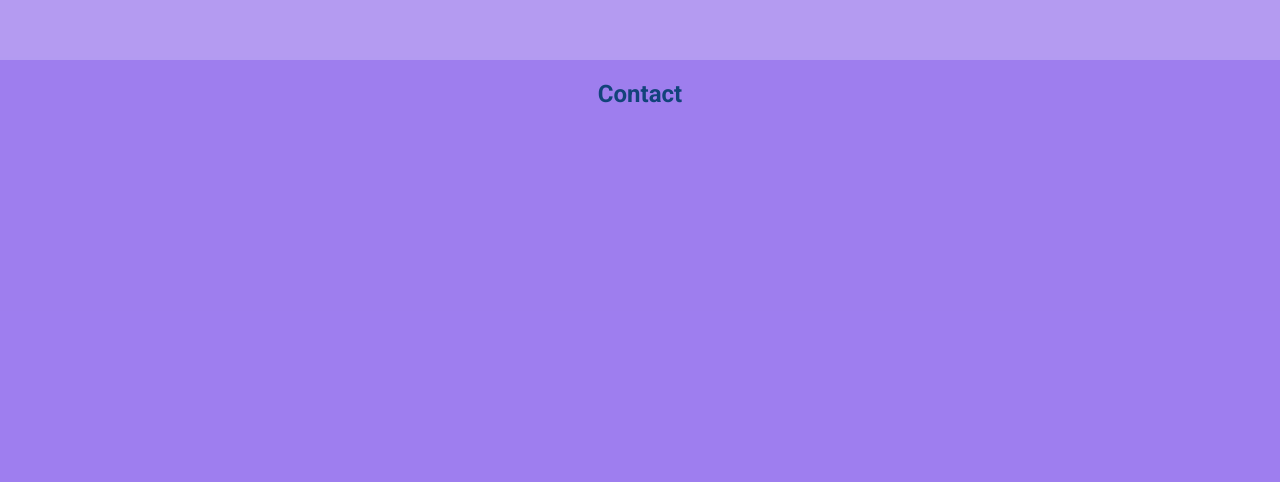
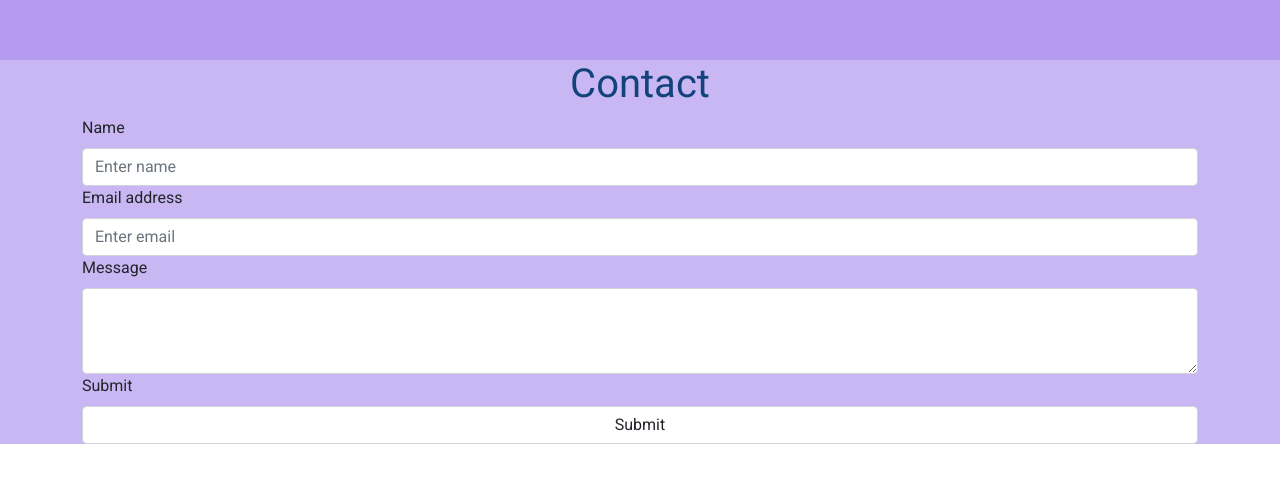
Before and after one commit to GlebTc/Portfolio, a React (Create React App) app: page / in a window 1280 px wide. Shown: the part 2230-2712 px from the top of the page. After the commit the page ends 2690 px from the top, so only its background shows below. Built offline with nearby package versions, Linux system fonts and the light colour scheme.

Commit message:
Contact form added

```diff
--- a/package.json
+++ b/package.json
@@ -14,10 +14,12 @@
     "@types/node": "^16.11.36",
     "@types/react": "^18.0.9",
     "@types/react-dom": "^18.0.5",
+    "bootstrap": "^5.1.3",
     "emailjs": "^4.0.0",
     "emailjs-com": "^3.2.0",
     "font-awesome": "^4.7.0",
     "react": "^18.1.0",
+    "react-bootstrap": "^2.4.0",
     "react-dom": "^18.1.0",
     "react-router-hash-link": "^2.4.3",
     "react-scripts": "5.0.1",
--- a/src/components/NavBar.tsx
+++ b/src/components/NavBar.tsx
@@ -14,13 +14,13 @@ const NavBar: React.FC = () => {
         <>
 
 {/* -------------------------------Start Main NavBar------------------------------- */}
-            <nav className="nav__container nav__container__display">
+        <nav className="nav__container nav__container__display">
             <ul className="nav__social__links">
-                <li className="nav__side__link"><a href="https://file.io/cKkb2hMNz1n8" target="_blank"><FontAwesomeIcon icon={faFilePdf} /></a></li>
-                <li className="nav__side__link"><a href="https://www.linkedin.com/in/glebtc/" target="_blank"><FontAwesomeIcon icon={faLinkedin} /></a></li>
-                <li className="nav__side__link"><a href="https://github.com/GlebTc" target="_blank"><FontAwesomeIcon icon={faGithub} /></a></li>
-                <li className="nav__side__link"><a href="mailto:gleb.tchani@gmail.com"><FontAwesomeIcon icon={faAt} /></a></li>
-                <li className="nav__side__link"><FontAwesomeIcon icon={faPhone} /></li>
+                <li className="nav__side__link"><a href="https://file.io/cKkb2hMNz1n8" target="_blank" rel="noreferrer"><FontAwesomeIcon icon={faFilePdf} /></a></li>
+                <li className="nav__side__link"><a href="https://www.linkedin.com/in/glebtc/" target="_blank" rel="noreferrer"><FontAwesomeIcon icon={faLinkedin} /></a></li>
+                <li className="nav__side__link"><a href="https://github.com/GlebTc" target="_blank" rel="noreferrer"><FontAwesomeIcon icon={faGithub} /></a></li>
+                <li className="nav__side__link"><a href="mailto:gleb.tchani@gmail.com" rel="noreferrer"><FontAwesomeIcon icon={faAt} /></a></li>
+                <li className="nav__side__link"><a href="tel:+19057304227" rel="noreferrer"><FontAwesomeIcon icon={faPhone} /></a></li>
             </ul>
             <ul className="nav__links__container">
                 <Link
--- a/src/components/pages__components/Contact.tsx
+++ b/src/components/pages__components/Contact.tsx
@@ -1,8 +1,60 @@
+import { useState } from "react";
+import { Container, Form } from "react-bootstrap";
+
 const Contact = ({title, id}:{title: string, id:string}) => {
+
+    const [name, setName] = useState("");
+    const [email, setEmail] = useState("");
+    const [message, setMessage] = useState("");
+    const [error, setError] = useState("");
+    const [success, setSuccess] = useState("");
+
+    const handleSubmit = (e:any) => {
+        e.preventDefault();
+        if(name === "" || email === "" || message === "") {
+            setError("All fields are required");
+        } else {
+            setError("");
+            setSuccess("Message sent");
+        }
+    }
+
     return (
-        <section id={id} className="contact__container">
-            <h1>{title}</h1>
-        </section>
+        <Container>
+
+
+        <div className="contact-container">
+            <div className="contact-title">
+                <h1>{title}</h1>
+            </div>
+            <div className="contact-form">
+                <Form onSubmit={handleSubmit}>
+                    <Form.Group controlId="formBasicName">
+                        <Form.Label>Name</Form.Label>
+                        <Form.Control type="text" placeholder="Enter name" value={name} onChange={(e) => setName(e.target.value)}/>
+                    </Form.Group>
+                    <Form.Group controlId="formBasicEmail">
+                        <Form.Label>Email address</Form.Label>
+                        <Form.Control type="email" placeholder="Enter email" value={email} onChange={(e) => setEmail(e.target.value)}/>
+                    </Form.Group>
+                    <Form.Group controlId="formBasicMessage">
+                        <Form.Label>Message</Form.Label>
+                        <Form.Control as="textarea" rows={3} value={message} onChange={(e) => setMessage(e.target.value)}/>
+                    </Form.Group>
+                    <Form.Group controlId="formBasicSubmit">
+                        <Form.Label>Submit</Form.Label>
+                        <Form.Control type="submit" value="Submit"/>
+                    </Form.Group>
+                </Form>
+            </div>
+            <div className="contact-error">
+                <p>{error}</p>
+            </div>
+            <div className="contact-success">
+                <p>{success}</p>
+            </div>
+        </div>
+        </Container>
     )
 }
 
--- a/src/index.tsx
+++ b/src/index.tsx
@@ -2,6 +2,7 @@ import React from 'react';
 import ReactDOM from 'react-dom/client';
 import App from './App';
 import './sass/main.scss'
+import 'bootstrap/dist/css/bootstrap.min.css';
 
 
 const root = ReactDOM.createRoot(document.getElementById('root') as HTMLElement);
--- a/src/sass/components/_button.scss
+++ b/src/sass/components/_button.scss
@@ -41,7 +41,8 @@
 .nav__links__left__side__container a:visited,
 .nav__social__links a:visited,
 .fa-at,
-.fa-linkedin
+.fa-linkedin,
+.fa-phone
 {
     color: var(--Text__Primary);
     cursor: pointer;
```
Also changed, not shown: 1 other file (tests, documents, lock files or other folders).
